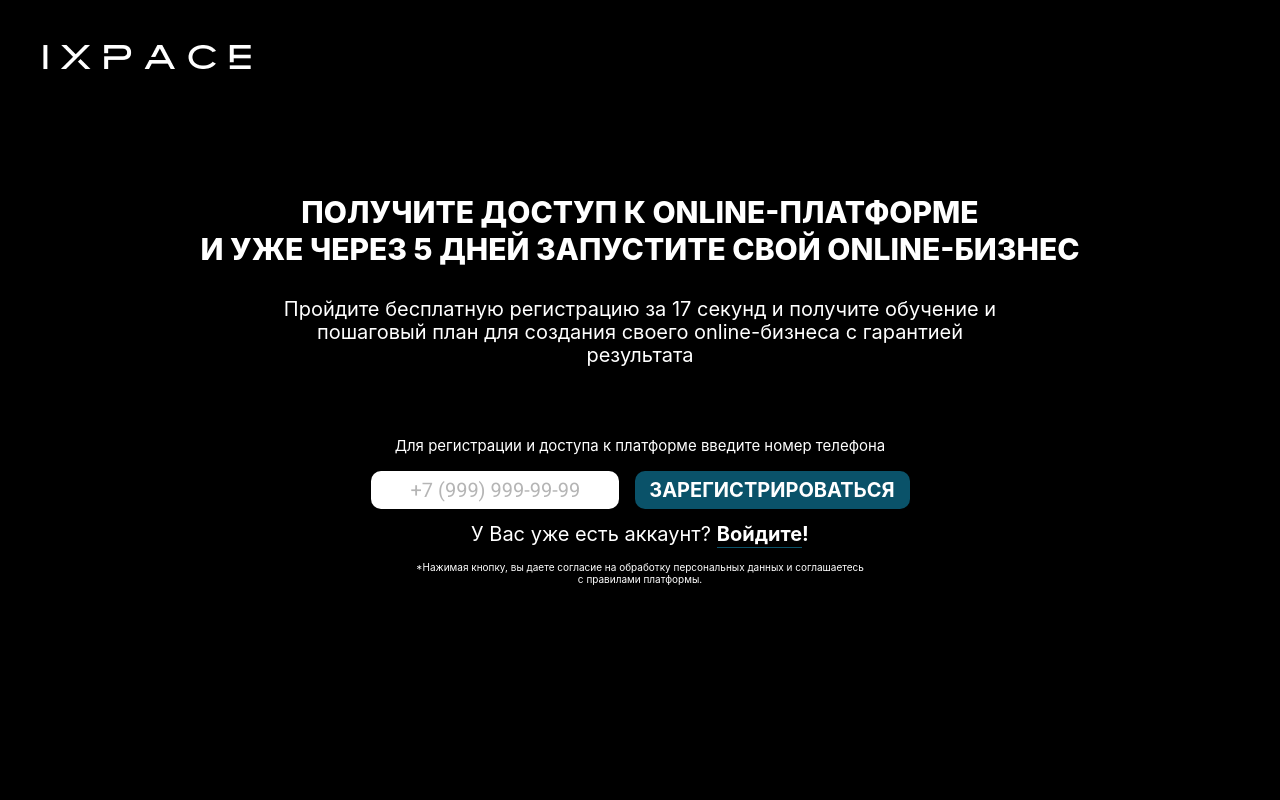
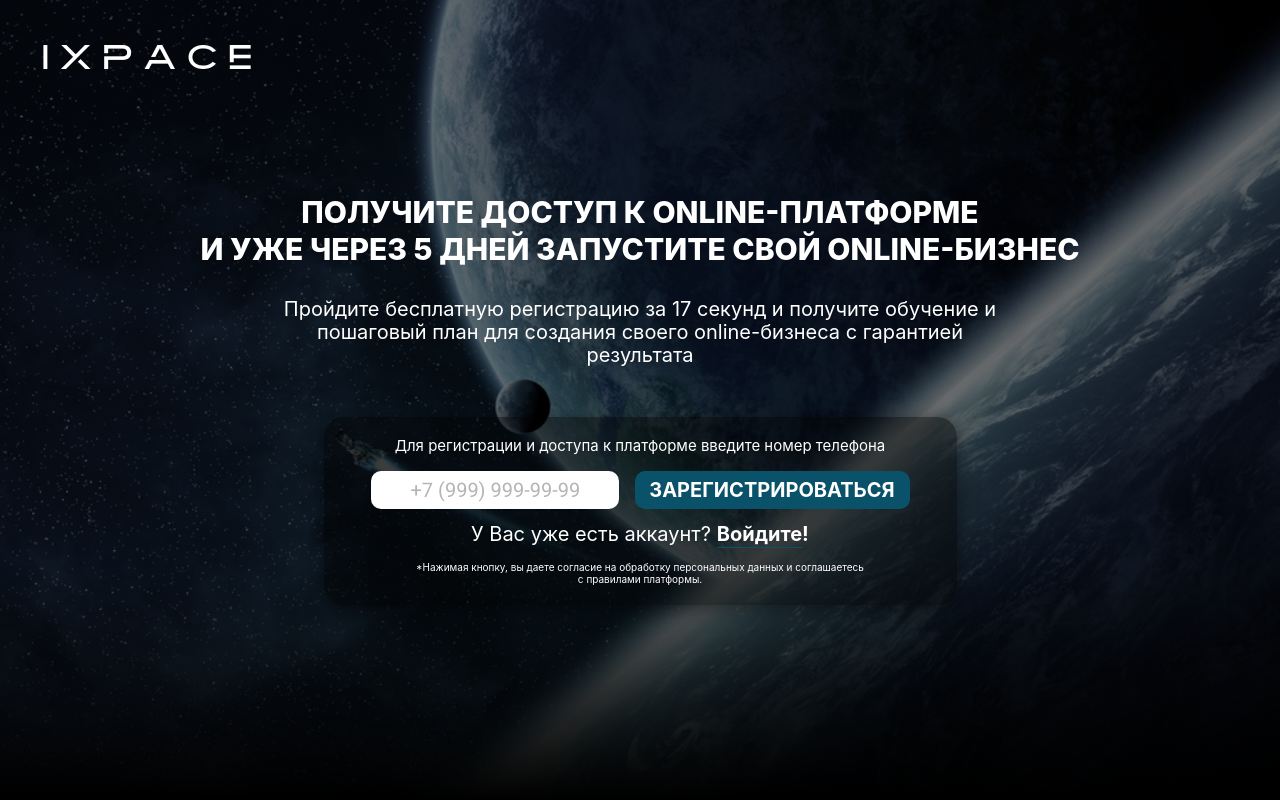
Before and after one commit to moscum/ixpace, a React (Create React App) app: page / in a window 1280 px wide. Built offline with nearby package versions, Linux system fonts and the light colour scheme; a small style sheet from the web is missing.

Commit message:
added header class

```diff
--- a/src/style.scss
+++ b/src/style.scss
@@ -133,6 +133,12 @@ h6 {
     padding: 0;
   }
 }
+header {
+  @extend .section;
+  background-image: linear-gradient(0deg, rgba(0, 0, 0, 0.56), rgba(0, 0, 0, 0.56)),
+  linear-gradient(180deg, rgba(5, 8, 14, 0) 70%, #000 100%),
+  url(components/header/images/bg.jpg);
+}
 .section{
   position: relative;
   min-height: 100vh;
```
